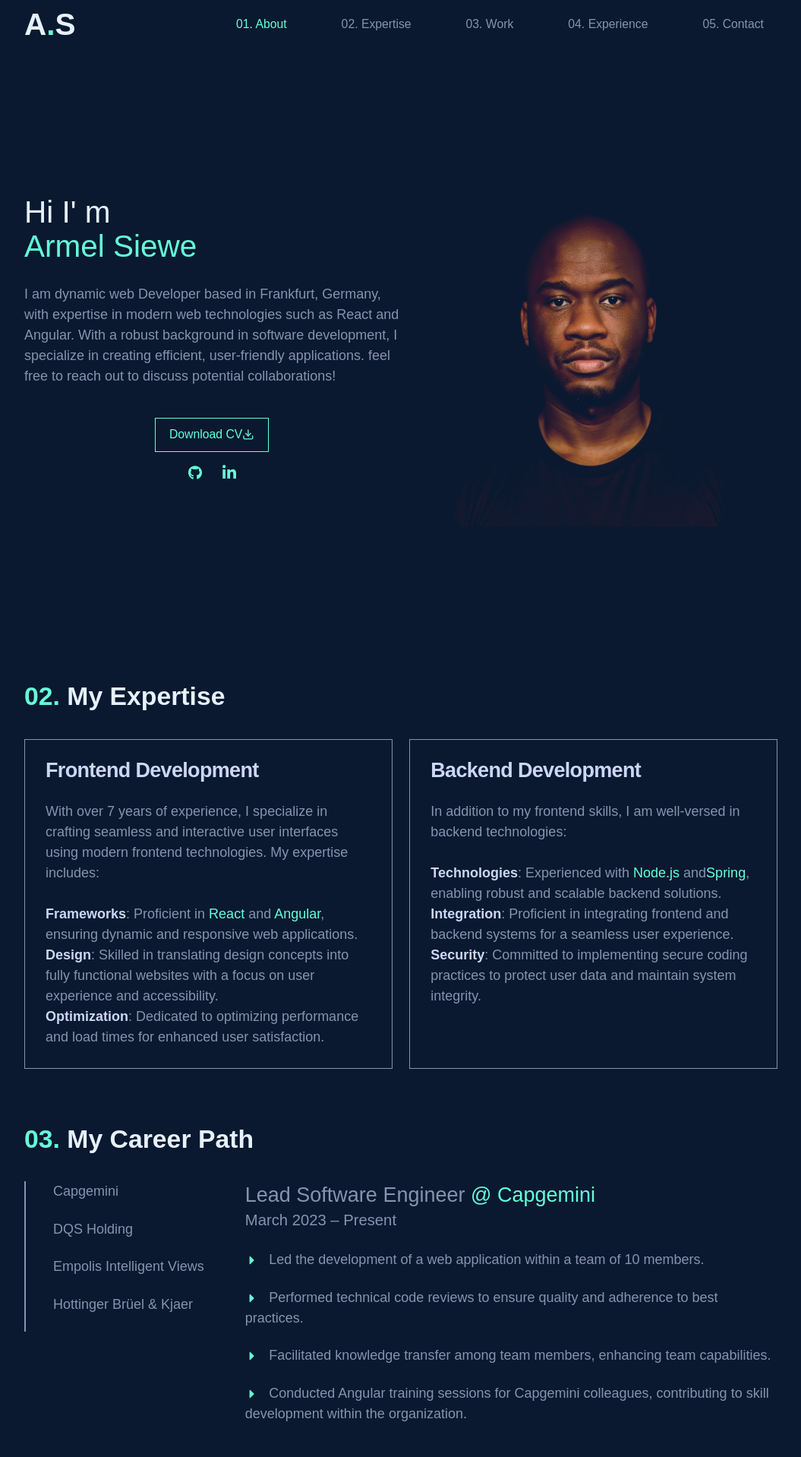
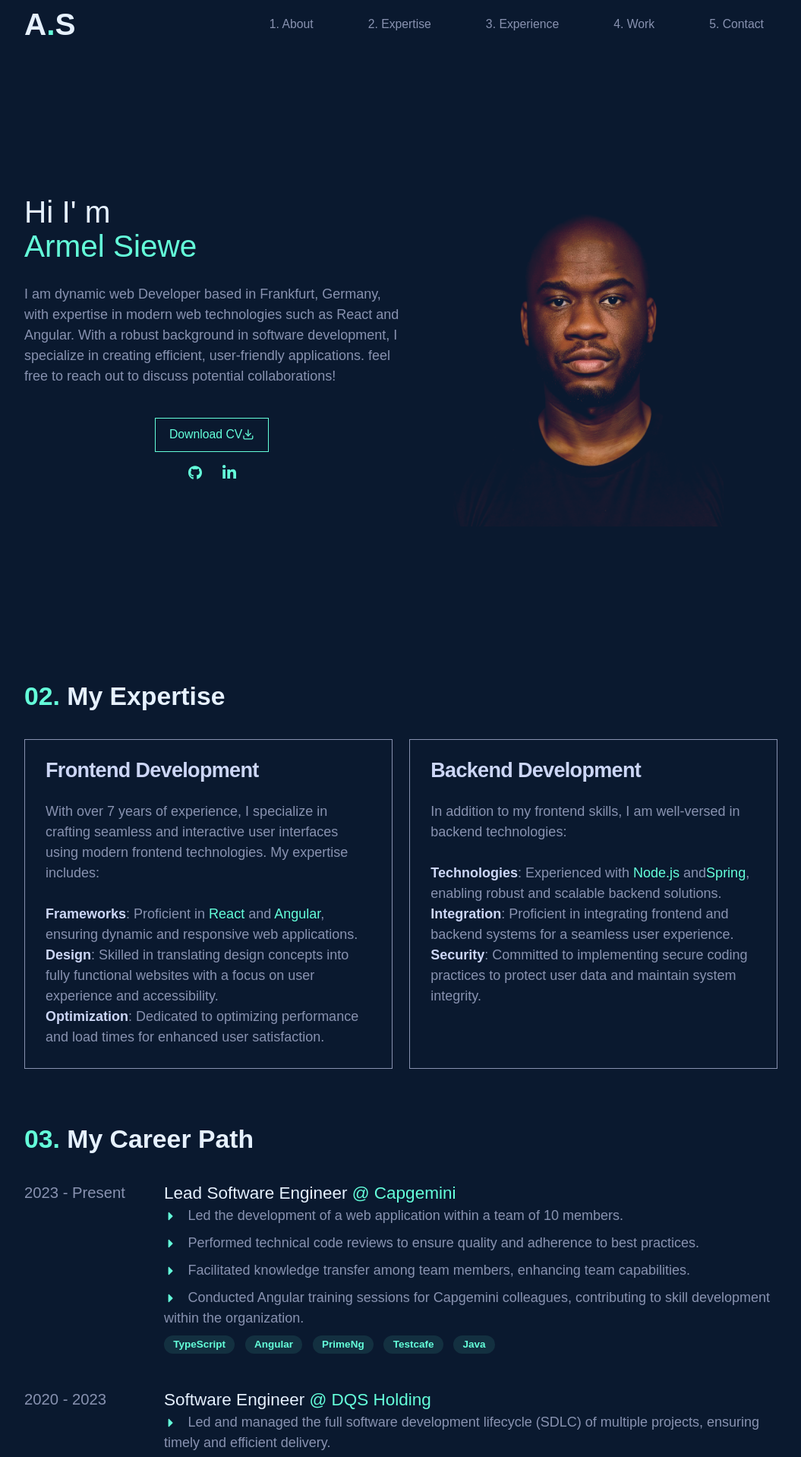
Before and after one commit to asiewe/portofolio, a Next.js app: page / in a window 1280 px wide. Shown: the top 1918 px of the page at 76% size, without its empty margins (112-1167 px from the left). Built offline with nearby package versions, Linux system fonts and the light colour scheme; a web font is replaced by a local one.

Commit message:
fix style

```diff
--- a/components/Contact.tsx
+++ b/components/Contact.tsx
@@ -13,7 +13,9 @@ function Contact() {
         get back to you!
       </div>
       <div className="mt-10 flex align-middle justify-center">
-        <Button>Let&apos;s Connect</Button>
+        <a href="mailto:armel22siewe@gmail.com">
+          <Button>Let&apos;s Connect</Button>
+        </a>
       </div>
     </div>
   );
--- a/components/Experience.tsx
+++ b/components/Experience.tsx
@@ -1,4 +1,3 @@
-import { Tabs, TabsContent, TabsList, TabsTrigger } from "@/components/ui/tabs";
 import Link from "next/link";
 import { FaCaretRight } from "react-icons/fa";
 import { Badge } from "@/components/ui/badge";
@@ -9,7 +8,7 @@ const experiences = [
     company: "Capgemini",
     companySiteUrl: "https://www.capgemini.com/",
     role: "Lead Software Engineer",
-    period: "March 2023 – Present",
+    period: "2023 - Present",
     description: [
       "Led the development of a web application within a team of 10 members.",
       "Performed technical code reviews to ensure quality and adherence to best practices.",
@@ -22,7 +21,7 @@ const experiences = [
     company: "DQS Holding",
     companySiteUrl: "https://www.dqsglobal.com/de-de/",
     role: "Software Engineer",
-    period: "April 2020 – February 2023",
+    period: "2020 - 2023",
     description: [
       "Led and managed the full software development lifecycle (SDLC) of multiple projects, ensuring timely and efficient delivery.",
       "Collaborated closely with cross-functional teams to identify and resolve complex software issues, enhancing overall system performance.",
@@ -36,7 +35,7 @@ const experiences = [
     company: "Empolis Intelligent Views",
     companySiteUrl: "https://www.empolis.com/",
     role: "Frontend Developer (Working Student)",
-    period: "September 2017 – March 2020",
+    period: "2017 - 2020",
     description: [
       "Maintained and further developed the company’s own CMS system.",
       "Assisted with maintenance and upkeep of front end applications.",
@@ -58,7 +57,7 @@ const experiences = [
     companySiteUrl:
       "https://www.hbm.com/de/9724/die-hottinger-bruel-kjaer-gmbh/",
     role: "Frontend Developer (Working Student)",
-    period: "February 2016 – August 2017",
+    period: "2016 - 2017",
     description: [
       "Collaborated in a dynamic team environment to develop a sophisticated web application for test monitoring and control, significantly improving the operational efficiency of the product testing team.",
       "Proactively engaged in problem-solving and debugging to maintain high software quality and reliability.",
@@ -68,16 +67,26 @@ const experiences = [
   },
 ];
 
-const ExperienceMobile = (className: Readonly<{ className?: string }>) => {
+export const Experience = (className: Readonly<{ className?: string }>) => {
   return (
+    <section id="experience">
+      <h1 className="text-3xl text-destructive-foreground font-bold mb-8">
+        <span className="text-accent">03.</span> My Career Path
+      </h1>
       <div className={clsx(className, "flex flex-col gap-10")}>
         {experiences.map(
           ({ description, role, companySiteUrl, company, period, stack }) => {
             return (
-            <div key={company}>
+              <div key={company} className="grid grid-cols-[1fr_5fr] gap-5">
+                <div className="">
+                  <h3 className="text-lg">{period}</h3>
+                </div>
+                <div className="">
                   <div className="">
                     <h2 className="text-xl">
-                  <span className="text-destructive-foreground ">{role}</span>
+                      <span className="text-destructive-foreground ">
+                        {role}
+                      </span>
                       <Link
                         target="_blank"
                         className="text-accent"
@@ -86,7 +95,6 @@ const ExperienceMobile = (className: Readonly<{ className?: string }>) => {
                         {""} @ {company}
                       </Link>
                     </h2>
-                <h3 className="text-lg">{period}</h3>
                   </div>
 
                   <ul className="flex flex-col gap-2">
@@ -103,95 +111,20 @@ const ExperienceMobile = (className: Readonly<{ className?: string }>) => {
                   <div className="flex gap-3 mt-2 flex-wrap">
                     {stack.map((item, key) => {
                       return (
-                    <Badge key={key} className=" bg-accent">
+                        <Badge
+                          key={key}
+                          className="bg-accent-foreground text-accent"
+                        >
                           {item}
                         </Badge>
                       );
                     })}
                   </div>
                 </div>
+              </div>
             );
           }
         )}
-    </div>
-  );
-};
-
-const ExperienceDesktop = (className: Readonly<{ className?: string }>) => {
-  return (
-    <div className={clsx(className)}>
-      <Tabs defaultValue={experiences[0].company} className="flex">
-        <TabsList className="flex flex-col">
-          {experiences.map(({ company }) => {
-            return (
-              <TabsTrigger value={company} key={company}>
-                {company}
-              </TabsTrigger>
-            );
-          })}
-        </TabsList>
-
-        {experiences.map(
-          ({ description, role, companySiteUrl, company, period, stack }) => {
-            return (
-              <TabsContent
-                value={company}
-                key={company}
-                className="text-primary"
-              >
-                <div className="mb-5">
-                  <h2 className="text-2xl">
-                    {role}
-                    <Link
-                      target="_blank"
-                      className="text-accent"
-                      href={companySiteUrl}
-                    >
-                      {""} @ {company}
-                    </Link>
-                  </h2>
-                  <h3 className="text-lg">{period}</h3>
-                </div>
-
-                <ul className="mb-5">
-                  {description.map((item, company) => {
-                    return (
-                      <li key={company} className="pb-5">
-                        <FaCaretRight className="inline text-accent mr-3" />
-                        <span>{item}</span>
-                      </li>
-                    );
-                  })}
-                </ul>
-                <div className="flex gap-3">
-                  {stack.map((item, key) => {
-                    return (
-                      <Badge key={key} className=" bg-accent">
-                        {item}
-                      </Badge>
-                    );
-                  })}
-                </div>
-              </TabsContent>
-            );
-          }
-        )}
-      </Tabs>
-    </div>
-  );
-};
-
-export const Experience = (className: Readonly<{ className?: string }>) => {
-  return (
-    <section id="experience">
-      <h1 className="text-3xl text-destructive-foreground font-bold mb-8">
-        <span className="text-accent">03.</span> My Career Path
-      </h1>
-      <div className="xl:hidden">
-        <ExperienceMobile />
-      </div>
-      <div className="hidden xl:block">
-        <ExperienceDesktop />
       </div>
     </section>
   );
--- a/components/Nav.tsx
+++ b/components/Nav.tsx
@@ -2,11 +2,12 @@
 
 import Link from "next/link";
 import { Button } from "./ui/button";
-import { usePathname } from "next/navigation";
 import { Sheet, SheetContent, SheetTrigger } from "./ui/sheet";
 import { CiMenuFries } from "react-icons/ci";
 import Logo from "./Logo";
 import clsx from "clsx";
+import useHash from "@/lib/useHash";
+import { useState } from "react";
 
 const links = [
   {
@@ -18,13 +19,12 @@ const links = [
     path: "#expertise",
   },
   {
+    name: "Experience",
+    path: "#experience",
+  },
+  {
     name: "Work",
     path: "#work",
-  },
-
-  {
-    name: "Experience",
-    path: "#experience",
   },
   { name: "Contact", path: "#contact" },
 ];
@@ -32,8 +32,13 @@ const links = [
 const NavMenu = ({
   className,
   menuItemClassName,
-}: Readonly<{ className?: string; menuItemClassName?: string }>) => {
-  const pathname = usePathname();
+  onClickMenuItem,
+}: Readonly<{
+  className?: string;
+  menuItemClassName?: string;
+  onClickMenuItem?: () => void;
+}>) => {
+  const hash = useHash();
   return (
     <nav className={className}>
       {links.map(({ name, path }, index) => {
@@ -42,12 +47,13 @@ const NavMenu = ({
             <Button
               variant="link"
               className={clsx(
-                { "!text-accent": path === pathname },
+                { "!text-accent": path === hash },
                 menuItemClassName,
                 "capitalize hover:text-accent"
               )}
+              onClick={onClickMenuItem}
             >
-              0{index + 1}. {name}
+              {index + 1}. {name}
             </Button>
           </Link>
         );
@@ -57,8 +63,13 @@ const NavMenu = ({
 };
 
 const MobileNav = () => {
+  const [open, setOpen] = useState(false);
+
+  const onClickMenuItem = () => {
+    setOpen(false);
+  };
   return (
-    <Sheet>
+    <Sheet open={open} onOpenChange={setOpen}>
       <SheetTrigger asChild>
         <CiMenuFries className="text-[32px] cursor-pointer text-primary" />
       </SheetTrigger>
@@ -69,6 +80,7 @@ const MobileNav = () => {
         <NavMenu
           className="flex flex-col justify-center items-center gap-8"
           menuItemClassName="text-secondary"
+          onClickMenuItem={onClickMenuItem}
         />
       </SheetContent>
     </Sheet>
--- a/components/ui/tabs.tsx
+++ b/components/ui/tabs.tsx
@@ -22,7 +22,7 @@ const TabsTrigger = React.forwardRef<
   <TabsPrimitive.Trigger
     ref={ref}
     className={cn(
-      "border-primary border-l-2 whitespace-nowrap pl-8 pb-5 text-left text-primary",
+      "border-primary whitespace-nowrap pl-8 pb-5 text-left text-primary",
       className
     )}
     {...props}
--- /dev/null
+++ b/lib/useHash.ts
@@ -0,0 +1,22 @@
+"use client";
+
+import { useParams } from "next/navigation";
+import { useEffect, useState } from "react";
+
+const getHash = () =>
+  typeof window !== "undefined" ? window.location.hash : undefined;
+
+const useHash = () => {
+  const [isClient, setIsClient] = useState(false);
+  const [hash, setHash] = useState(getHash());
+  const params = useParams();
+
+  useEffect(() => {
+    setIsClient(true);
+    setHash(getHash());
+  }, [params]);
+
+  return isClient ? hash : null;
+};
+
+export default useHash;
--- a/tailwind.config.ts
+++ b/tailwind.config.ts
@@ -45,7 +45,7 @@ const config = {
         },
         accent: {
           DEFAULT: "var(--green)",
-          foreground: "var(--green)",
+          foreground: "var(--green-tint)",
         },
         popover: {
           DEFAULT: "hsl(var(--popover))",
```
Also changed, not shown: components/Work.tsx (+24 -3 lines). Lines whose indentation alone changed are shown as unchanged.
